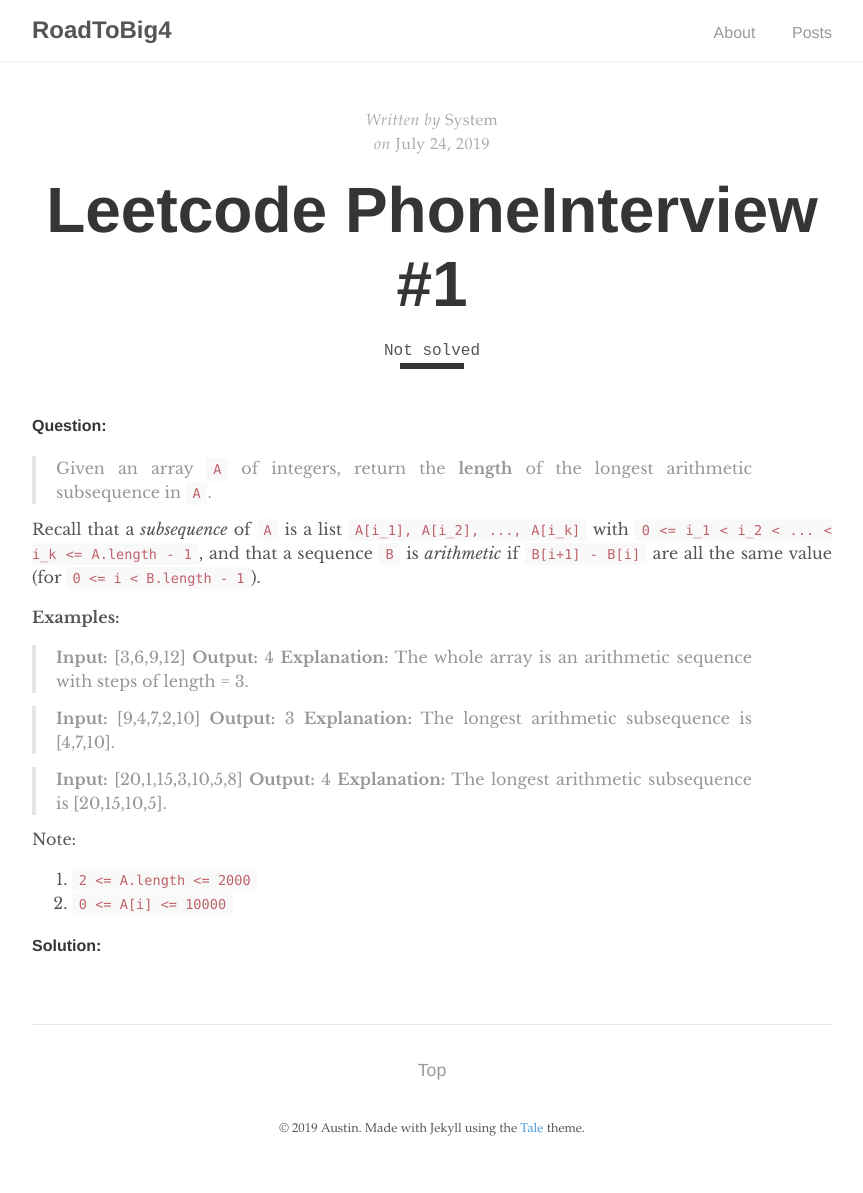
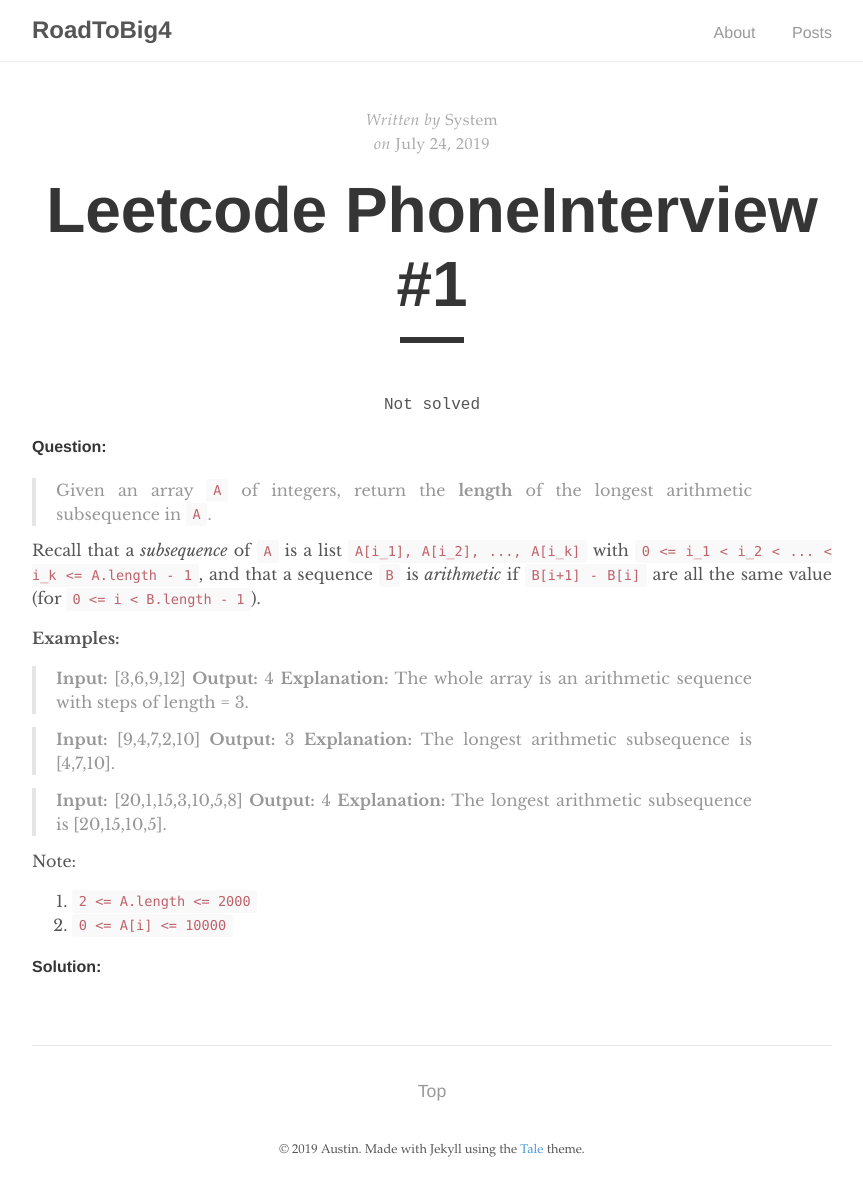
Before and after one commit to auspham/roadToBig4, a Jekyll site: the page built from _posts/2019-07-24-leetcode-phoneinterview-number-1.markdown, in a window 1280 px wide. Shown: the whole page, without its empty margins (208-1071 px from the left). Built offline with Jekyll 4.4.1, drawn with Linux system fonts in a browser that asks for light colours; comment, search, counter and statistics services are not loaded; before the commit the page ends 1172 px from its top, so only the background shows below that.

Commit message:
Update post.html

```diff
--- a/_layouts/post.html
+++ b/_layouts/post.html
@@ -18,8 +18,8 @@
   </div>
 
   <h1 class="post-title">{{ page.title }}</h1>
-  <center><kbd>{{ page.categories }}</kbd></center>
   <div class="post-line"></div>
+  <center><kbd>{{ page.tags }}</kbd></center>
 
   {{ content }}
 
```
